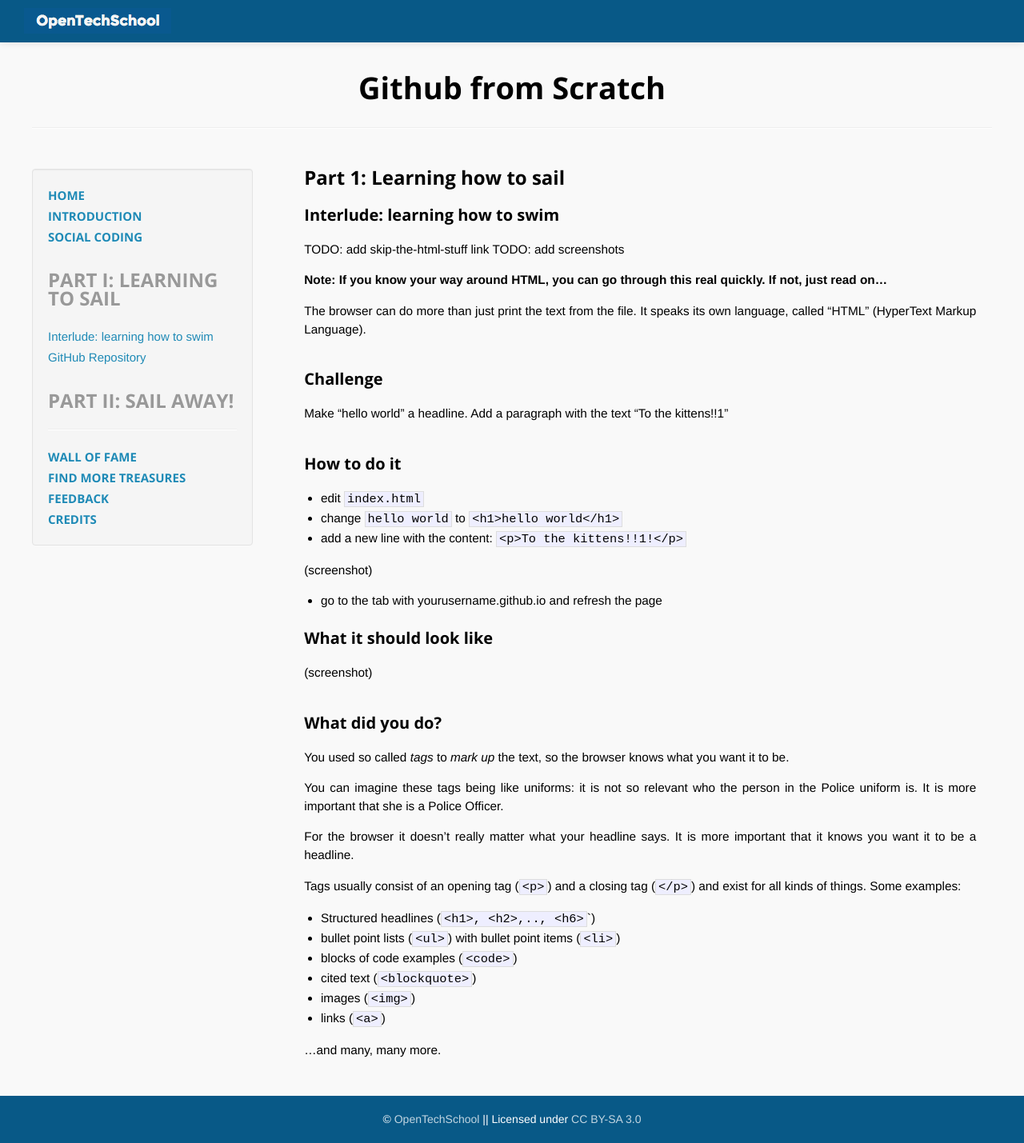
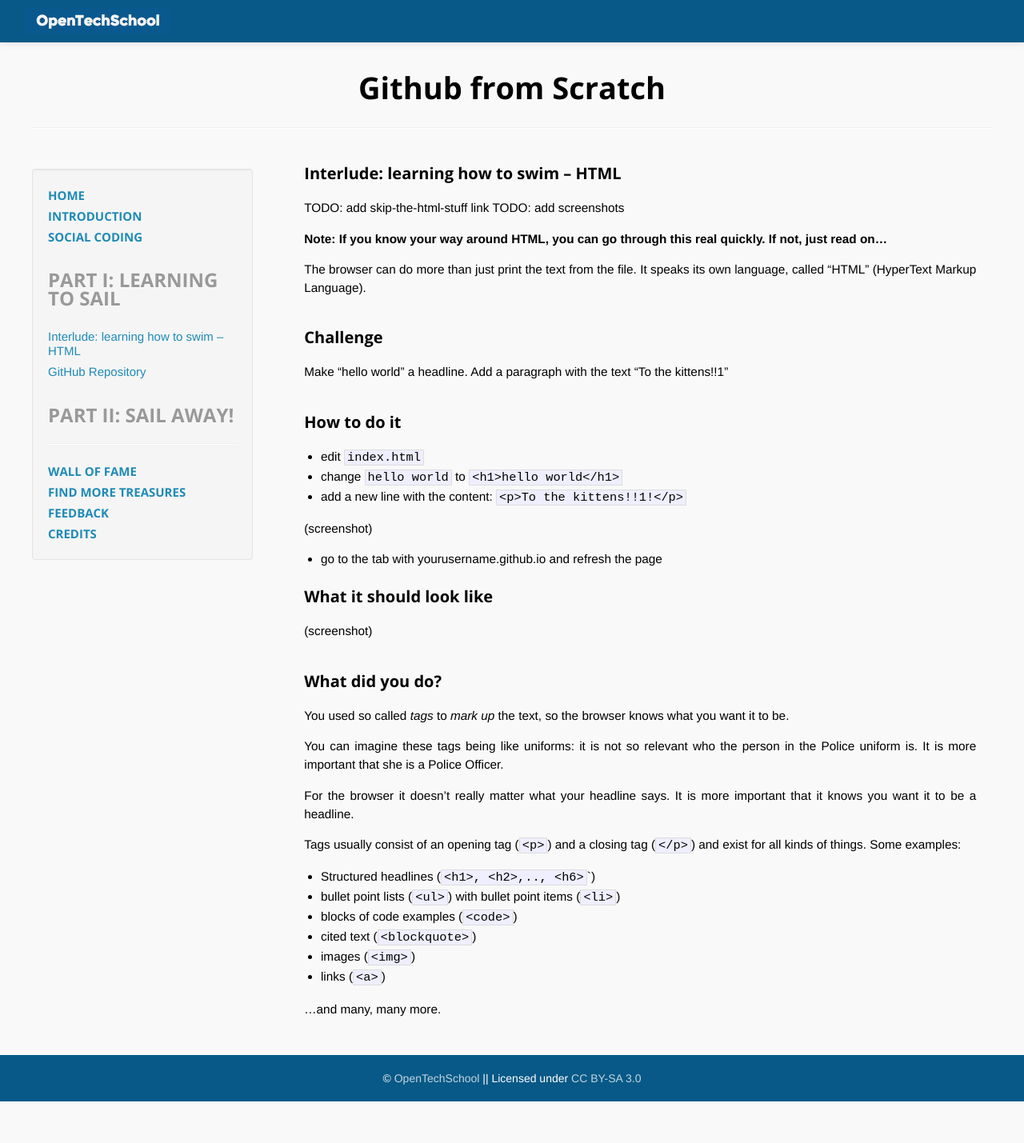
Before and after one commit to afknapping/github-from-scratch, a Jekyll site: the page built from _posts/2013-10-26-learning-to-swim.md, in a window 1280 px wide. Shown: the whole page at 80% size. Built offline with Jekyll 4.4.1, drawn with Linux system fonts in a browser that asks for light colours; Markdown is read by kramdown in place of the engine named in the settings; after the commit the page ends 1377 px from its top, so only the background shows below that.

Commit message:
update yaml data and title of lesson

```diff
--- a/_posts/2013-10-26-learning-to-swim.md
+++ b/_posts/2013-10-26-learning-to-swim.md
@@ -1,7 +1,6 @@
 ---
 layout: post
-title:  "Interlude: learning how to swim"
-category: "Part 1: Learning how to sail"
+title:  "Interlude: learning how to swim – HTML"
 chapter: "one"
 ---
 
```
